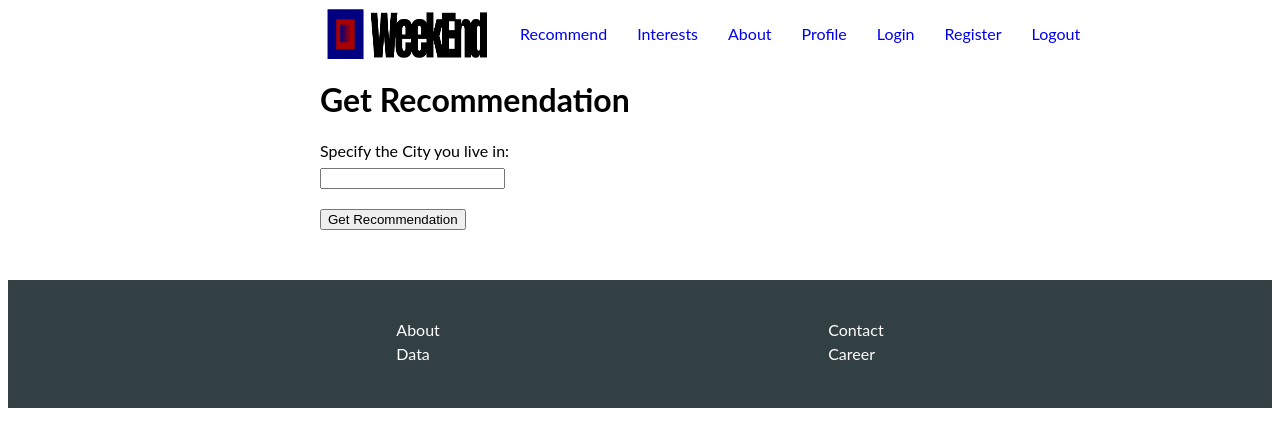
After one commit to harshshredding/weekend, a Flask app: page /get-recommendation/ in a window 1280 px wide. The commit adds this page. Shown: the top 447 px of the page. Run offline with Flask 3, Linux system fonts and the light colour scheme; the visitor is signed in with stand-in values (Sample User, id 1).

Commit message:
add ability to specify city for recommendation

```diff
--- a/app.py
+++ b/app.py
@@ -28,7 +28,8 @@ def create_app():
     def create_interest():
         username = is_logged_in()
         if not username:
-           return render_template("unauthorized.html")
+            flash("Unauthorized")
+            return redirect(url_for('login'))
 
         if request.method == 'POST':
             interest_data = request.form.get("interest_input")
@@ -41,17 +42,28 @@ def create_app():
         all_interests = get_all_interests(username)
         return render_template("create.html", interest_list=all_interests)
 
-    @app.route("/")
-    def recommend():
+
+    @app.route("/get-recommendation/")
+    def create_recommendation():
         username = is_logged_in()
         if not username:
-           return render_template("unauthorized.html")
+            flash("Unauthorized")
+            return redirect(url_for('login'))
+        return render_template("get_recommendation.html")
 
+    @app.route("/show-recommendation/", methods=['POST'])
+    def show_recommendation():
+        username = is_logged_in()
+        if not username:
+            flash("Unauthorized")
+            return redirect(url_for('login'))
+
+        city = request.form["city"]
         all_interests = get_all_interests(username)
         all_interests = [interest['text'] for interest in all_interests]
-        recommendation = get_recommendation(all_interests)
+        recommendation = get_recommendation(all_interests, city=city)
         recommendation = recommendation.strip()
-        return render_template("recommend.html", recommendation=recommendation)
+        return render_template("show_recommendation.html", recommendation=recommendation)
 
     @app.route("/about")
     def info():
@@ -61,7 +73,8 @@ def create_app():
     def profile():
         username = is_logged_in()
         if not username:
-           return render_template("unauthorized.html")
+            flash("Unauthorized")
+            return redirect(url_for('login'))
         return render_template("profile.html", username=username)
 
 
--- a/gpt/recommendation.py
+++ b/gpt/recommendation.py
@@ -6,17 +6,17 @@ load_dotenv()
 api_key = os.getenv("OPENAI_API")
 openai.api_key = api_key
 
-def get_recommendation(experiences: list[str]) -> str:
+def get_recommendation(experiences: list[str], city: str) -> str:
     experience_list = [ "- " + experience for experience in experiences]
     experience_list_text = "\n".join(experience_list)
-    prompt = f"""Following is a list of restaurant preferences of a person. Based on this list, suggest some other restaurants in Seattle, WA to this person:\n{experience_list_text}"""
+    prompt = f"""Following is a list of restaurant preferences of a person. Based on this list, suggest some other restaurants in the city {city}(United States) to this person:\n{experience_list_text}"""
     print("PROMPT:")
     print(prompt)
 
     result = openai.ChatCompletion.create(
         model="gpt-4",
         messages=[
-            {"role": "system", "content": "Assume you are very good at recommending restaurants to people based on their preferences."},
+            {"role": "system", "content": "Assume you are an expert at recommending restaurants to people based on their preferences."},
             {"role": "user", "content": prompt},
         ]
     )
--- a/static/css/styles.css
+++ b/static/css/styles.css
@@ -109,3 +109,7 @@ body {
 .about__text {
     padding: 20px;
 }
+
+.recommend__form__input {
+    margin-top: 8px;
+}
--- a/templates/base.html
+++ b/templates/base.html
@@ -16,7 +16,7 @@
             </div>
             <ul class="navbar__navigation">
                 <li class="navbar__navigation-item">
-                    <a href="{{ url_for('recommend') }}" class="navbar__link">Recommend</a>
+                    <a href="{{ url_for('create_recommendation') }}" class="navbar__link">Recommend</a>
                 </li>
                 <li class="navbar__navigation-item">
                     <a href="{{ url_for('create_interest') }}" class="navbar__link">Interests</a>
--- /dev/null
+++ b/templates/get_recommendation.html
@@ -0,0 +1,12 @@
+{% extends 'base.html' %}
+
+{% block content %}
+<div class>
+    <h1> Get Recommendation </h1>
+    <form action="/show-recommendation" method="POST" class="form">
+        <label for="city" class="form__label">Specify the City you live in:</label>
+        <input name="city" id="city_input" class="recommend__form__input">
+        <button type="submit" class="form__button">Get Recommendation</button>
+    </form>
+</div>
+{% endblock %}
```
Also changed, not shown: templates/show_recommendation.html (renamed from templates/recommend.html).
